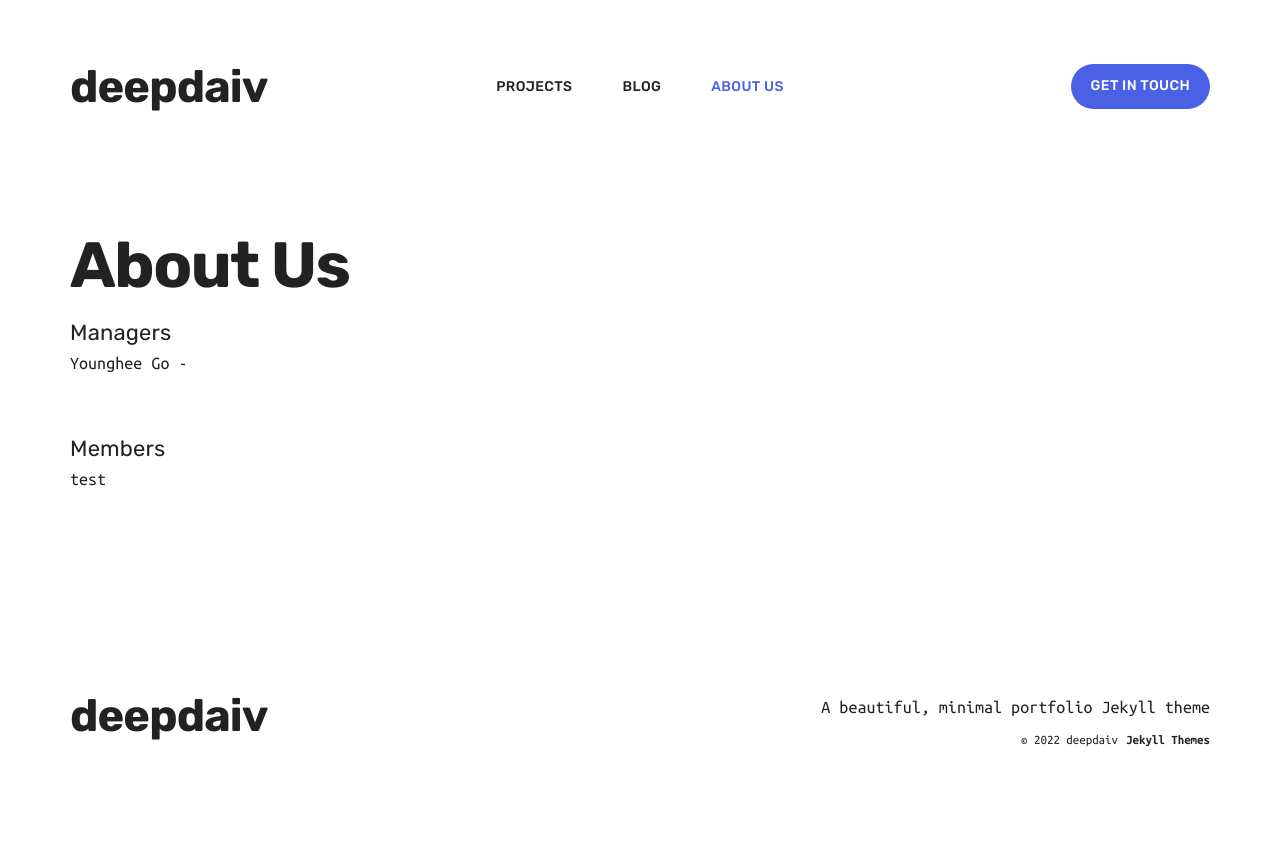
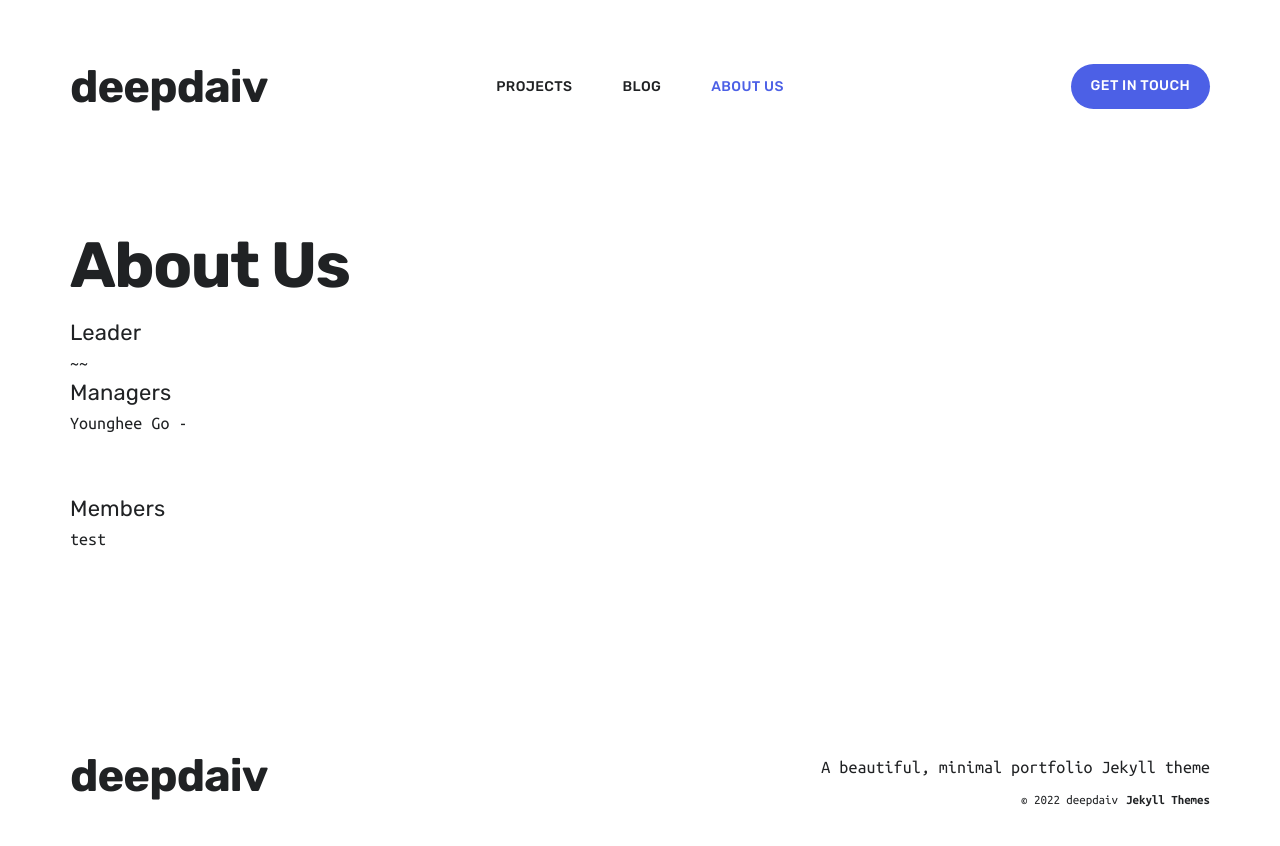
Before and after one commit to deepdaiv/deepdaiv.github.io, a Jekyll site: the page built from about/index.html, in a window 1280 px wide. Shown: the top 846 px of the page. Built offline with Jekyll 4.4.1, drawn with Linux system fonts in a browser that asks for light colours; nearby versions of some CDN libraries.

Commit message:
Update index.html

```diff
--- a/about/index.html
+++ b/about/index.html
@@ -9,10 +9,15 @@ featured_image: /images/social.jpg
 	<header class="header--single">
 		<div class="wrap">
 			<h1 class="header__title">About Us</h1>
+			<p class="header__subtitle subtitle--light">Leader</p>
+			<p>~~ <p>
+
+
 			<p class="header__subtitle subtitle--light">Managers</p>
 			<p>Younghee Go - <p>
 			<br />
 			<br />
+
 			<p class="header__subtitle subtitle--light">Members</p>
 			<p> test<p>
 		</div>
```
